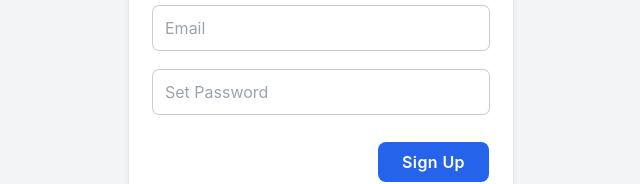
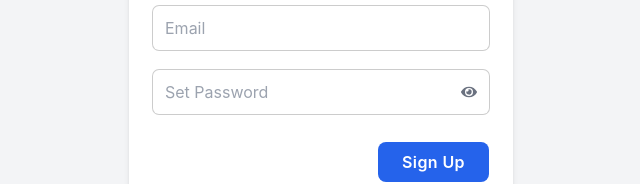
Before and after one commit to herinp45/fullstack-ecommerce, a React (Create React App) app in the folder frontend/: page /register in a window 1280 px wide. Shown: the part 344-528 px from the top of the page, without its empty margins (319-959 px from the left). Built offline with nearby package versions, Linux system fonts and the light colour scheme.

Commit message:
Add show/hide password toggle to Register form using eye icon

```diff
--- a/frontend/src/pages/Register.jsx
+++ b/frontend/src/pages/Register.jsx
@@ -1,11 +1,13 @@
 import { useState } from "react";
 import axios from "axios";
 import Alert from "../components/Alert";
+import { FaEye, FaEyeSlash } from "react-icons/fa";
 
 function Register() {
     const [username, setUsername] = useState("");
     const [email, setEmail] = useState("");
     const [password, setPassword] = useState("");
+    const [showPassword, setShowPassword] = useState(false);
 
     const [fieldErrors, setFieldErrors] = useState({});
     const [alertMessage, setAlertMessage] = useState("");
@@ -26,18 +28,15 @@
             setAlertMessage("Registration successful!");
             setAlertType("success");
 
-        }
-        catch (err) {
+        } catch (err) {
             if (err.response?.data?.error) {
                 const errorObj = err.response.data.error;
                 const msgs = typeof errorObj === "string" ? [errorObj] : Object.values(errorObj);
                 setAlertMessage(msgs);
                 setAlertType("error");
-            }
-            else if (err.response?.data) {
+            } else if (err.response?.data) {
                 setFieldErrors(err.response.data);
-            }
-            else {
+            } else {
                 setAlertMessage("Something went wrong!");
                 setAlertType("error");
             }
@@ -58,7 +57,7 @@
 
             {/* Alert messages */}
             {alertMessage &&
-            <Alert type={alertType} message={alertMessage} onClose={() => setAlertMessage("")} />}
+                <Alert type={alertType} message={alertMessage} onClose={() => setAlertMessage("")} />}
 
             {/* Registration Card */}
             <div className="w-full max-w-sm mx-auto overflow-hidden bg-white rounded-lg dark:bg-gray-800 shadow-md">
@@ -106,7 +105,7 @@
                         </div>
 
                         {/* Password */}
-                        <div className="mb-5 w-full">
+                        <div className="mb-5 w-full relative">
                             {fieldErrors.password && (
                                 <div className="mb-2 font-medium text-sm text-red-600 dark:text-red-400">
                                     {fieldErrors.password}
@@ -114,12 +113,18 @@
                             )}
                             <input
                                 className={inputClass}
-                                type="password"
+                                type={showPassword ? "text" : "password"}
                                 placeholder="Set Password"
                                 aria-label="Password"
                                 value={password}
                                 onChange={(e) => setPassword(e.target.value)}
                             />
+                            <span
+                                className="absolute right-3 top-1/2 transform -translate-y-1/2 text-gray-500 dark:text-gray-300 cursor-pointer"
+                                onClick={() => setShowPassword((prev) => !prev)}
+                            >
+                                {showPassword ? <FaEyeSlash /> : <FaEye />}
+                            </span>
                         </div>
 
                         {/* Submit */}
@@ -130,9 +135,9 @@
                 </div>
 
                 <div className="flex items-center justify-center py-4 w-full text-center bg-gray-50 dark:bg-gray-700">
-          <span className="text-sm px-3 text-gray-600 dark:text-gray-200">
-            Already have an account?
-          </span>
+                    <span className="text-sm px-3 text-gray-600 dark:text-gray-200">
+                        Already have an account?
+                    </span>
                     <a href="#" className="text-sm font-bold text-blue-500 dark:text-blue-400 hover:underline">
                         Login
                     </a>
```
